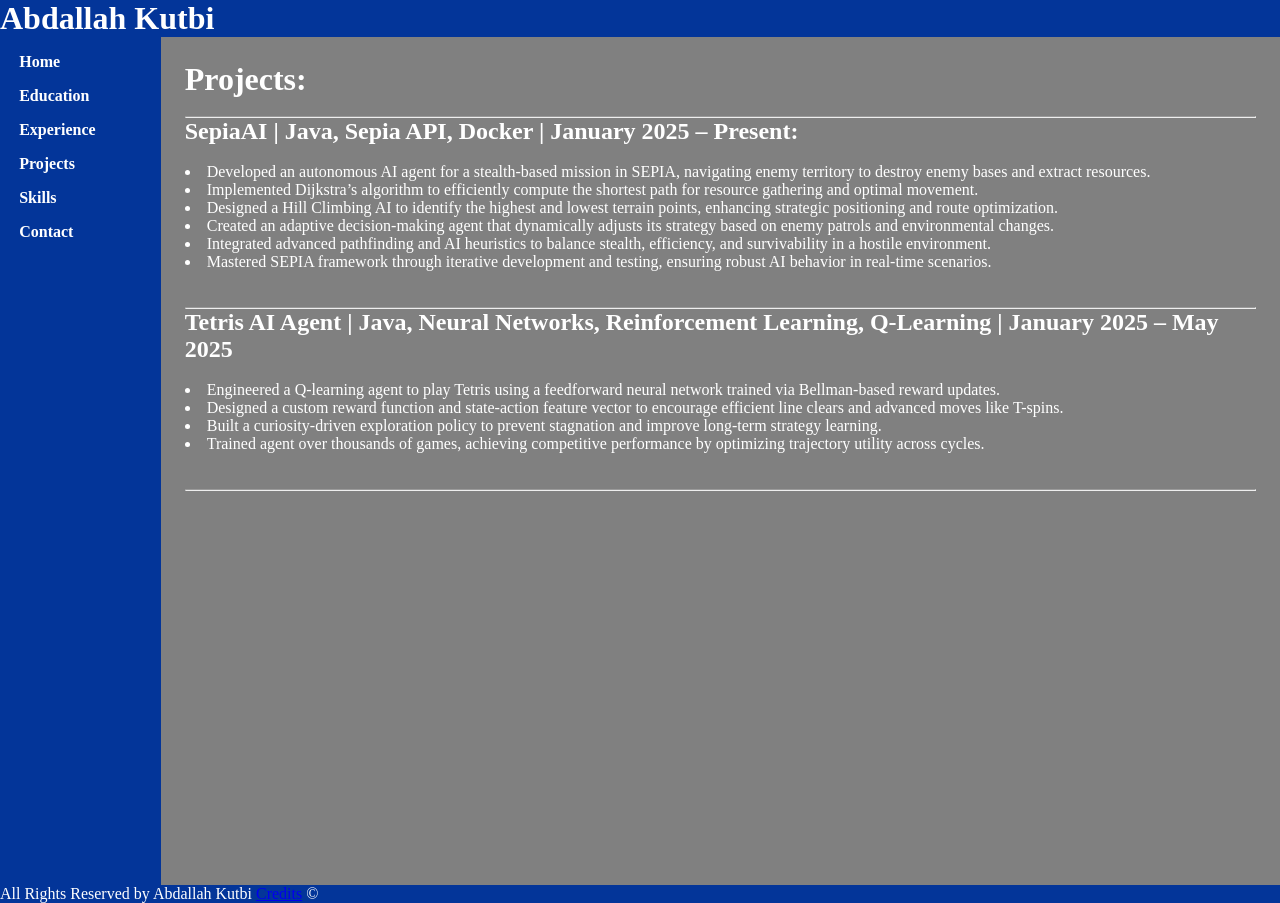
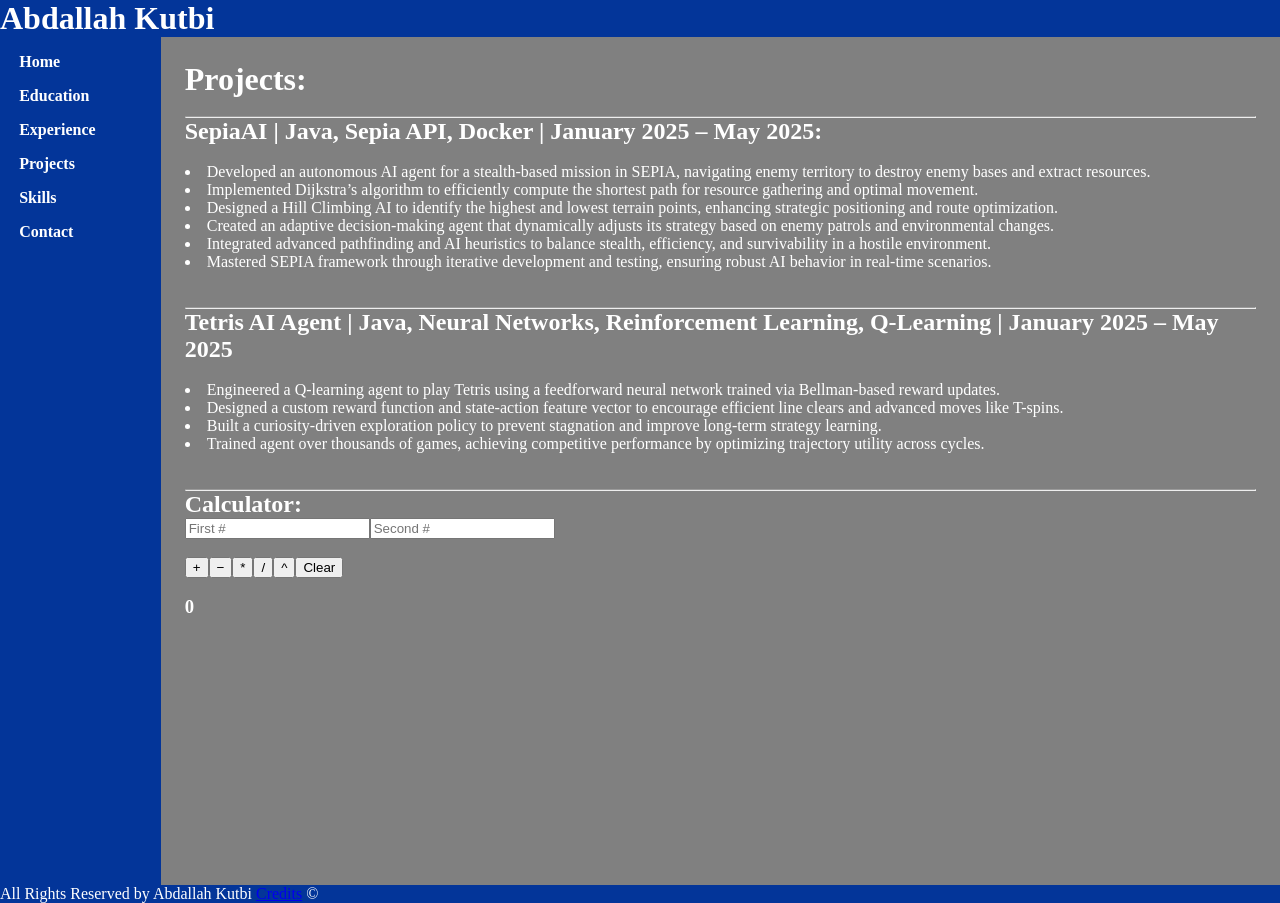
Before and after one commit to abdallahkutbi/mp3, a React (Vite) app: page /projects.html in a window 1280 px wide. Built offline with nearby package versions, Linux system fonts and the light colour scheme; the HTML template or start-up script is replaced by a standard one.

Commit message:
added calc

```diff
--- a/src/components/mains/projects.tsx
+++ b/src/components/mains/projects.tsx
@@ -1,4 +1,6 @@
 import styled from "styled-components";
+import { useState } from "react";
+
 
 const StyledProjects=styled.main`
     margin: 3vh;
@@ -7,15 +9,26 @@ const StyledProjects=styled.main`
     color: white;
 `;
 
+const StyledCalculator=styled.div`
+    width: 100%;
+    height: 100%;
+    color: white;
+`;
+
 
 export default function Projects(){
+    const [input1, setInput1] = useState('');
+    const [input2, setInput2] = useState('');
+    const [result, setResult] = useState(0);
+
+
     return(
         <StyledProjects id="main-content">
             <h1 id="main-title">Projects:</h1>
             <br />
             <hr />
             <div>
-                <h2>SepiaAI | Java, Sepia API, Docker | January 2025 – Present: </h2> <br />
+                <h2>SepiaAI | Java, Sepia API, Docker | January 2025 – May 2025: </h2> <br />
                 <li>Developed an autonomous AI agent for a stealth-based mission in SEPIA, navigating enemy territory to destroy enemy bases and extract resources.</li>
                 <li>Implemented Dijkstra’s algorithm to efficiently compute the shortest path for resource gathering and optimal movement.</li>
                 <li>Designed a Hill Climbing AI to identify the highest and lowest terrain points, enhancing strategic positioning and route optimization.</li>
@@ -36,6 +49,31 @@ export default function Projects(){
                 <hr />
 
 
+
+<StyledCalculator>
+        <div id="calculator">
+            <h2>Calculator:</h2>
+            <div id="calc-container">
+              <div id="calc-row">
+                <input id="num1" type="number" placeholder="First #"  value={input1} onChange={(e)=>setInput1(e.target.value)}/>
+                <input id="num2" type="number" placeholder="Second #" value={input2} onChange={(e)=>setInput2(e.target.value)}/>
+              </div>
+              <br />
+              <div id="calc-row">
+                <button onClick={()=>{setResult(Number(input1)+Number(input2))}}>+</button>
+                <button onClick={()=>{setResult(Number(input1)-Number(input2))}}>−</button>
+                <button onClick={()=>{setResult(Number(input1)*Number(input2))}}>*</button>
+                <button onClick={()=>{setResult(Number(input1)/Number(input2))}}>/</button>
+                <button onClick={()=>{setResult(Math.pow(Number(input1),Number(input2)))}}>^</button>
+                <button onClick={()=>{setResult(0); setInput1(''); setInput2('');}}>Clear</button>
+              </div>
+              <br />
+              <h3 id="result" style={{color: result < 0 ? 'red' : 'white'}}>{result}</h3>
+            </div>
+          </div>
+        </StyledCalculator>
+
+
             </div>
         </StyledProjects>
     );
```
